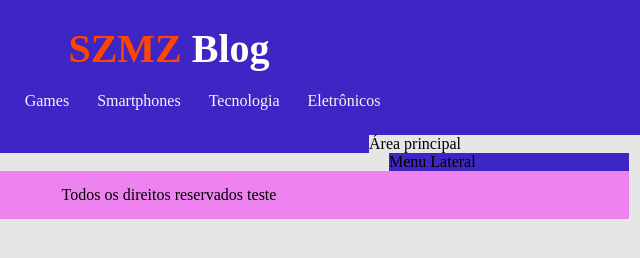
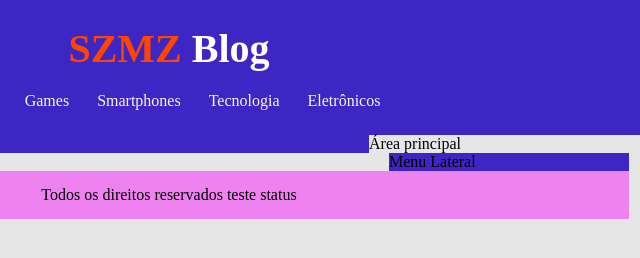
Before and after one commit to johncrocha/projeto1-blog, a plain HTML site: page index.html in a window 1280 px wide. Shown: the full height of the page, 471-1111 px from the left. Drawn offline with Linux system fonts and the light colour scheme.

Commit message:
adicionando branch

```diff
--- a/index.html
+++ b/index.html
@@ -33,6 +33,7 @@
         <div id="rodape">
             Todos os direitos reservados
             teste
+            status
         </div>
 
     </div>
```
